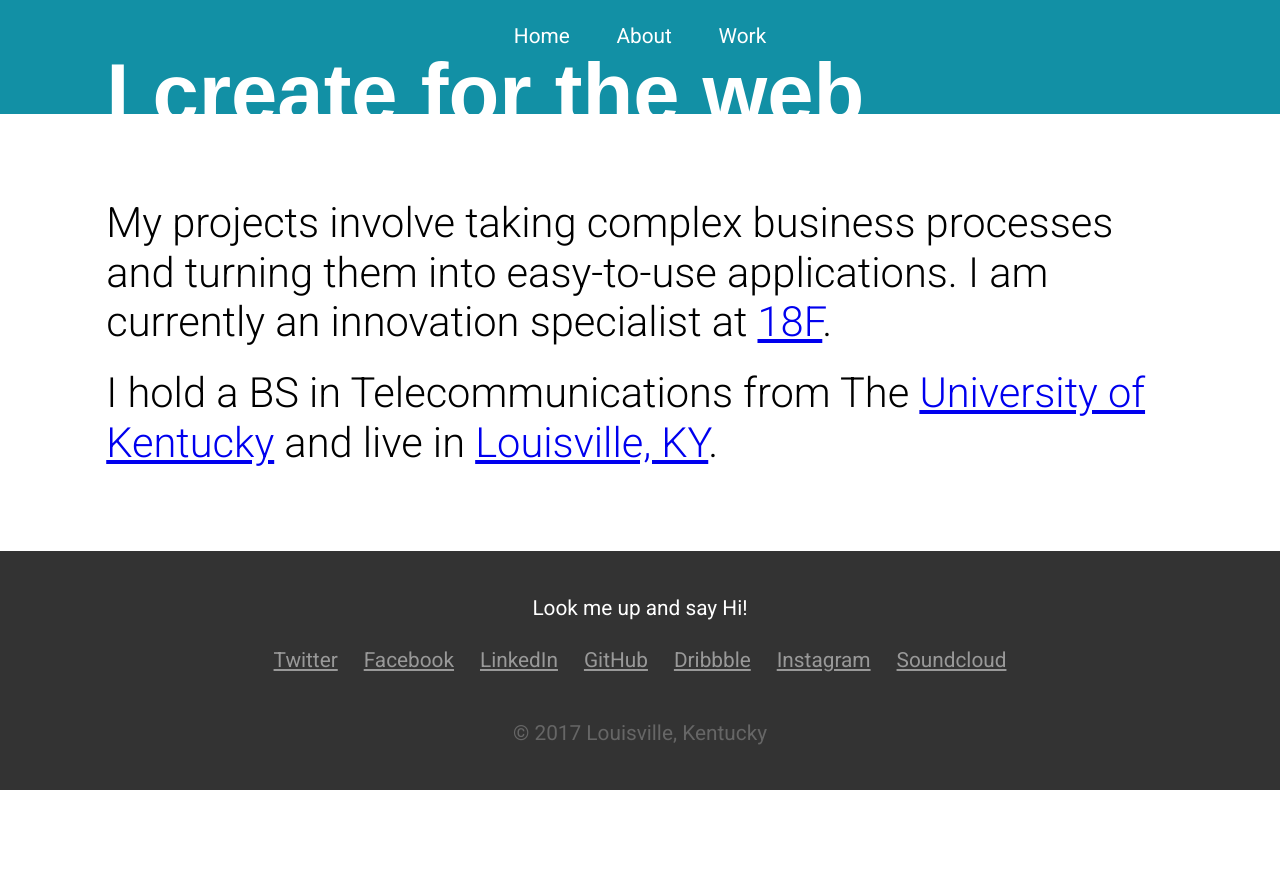
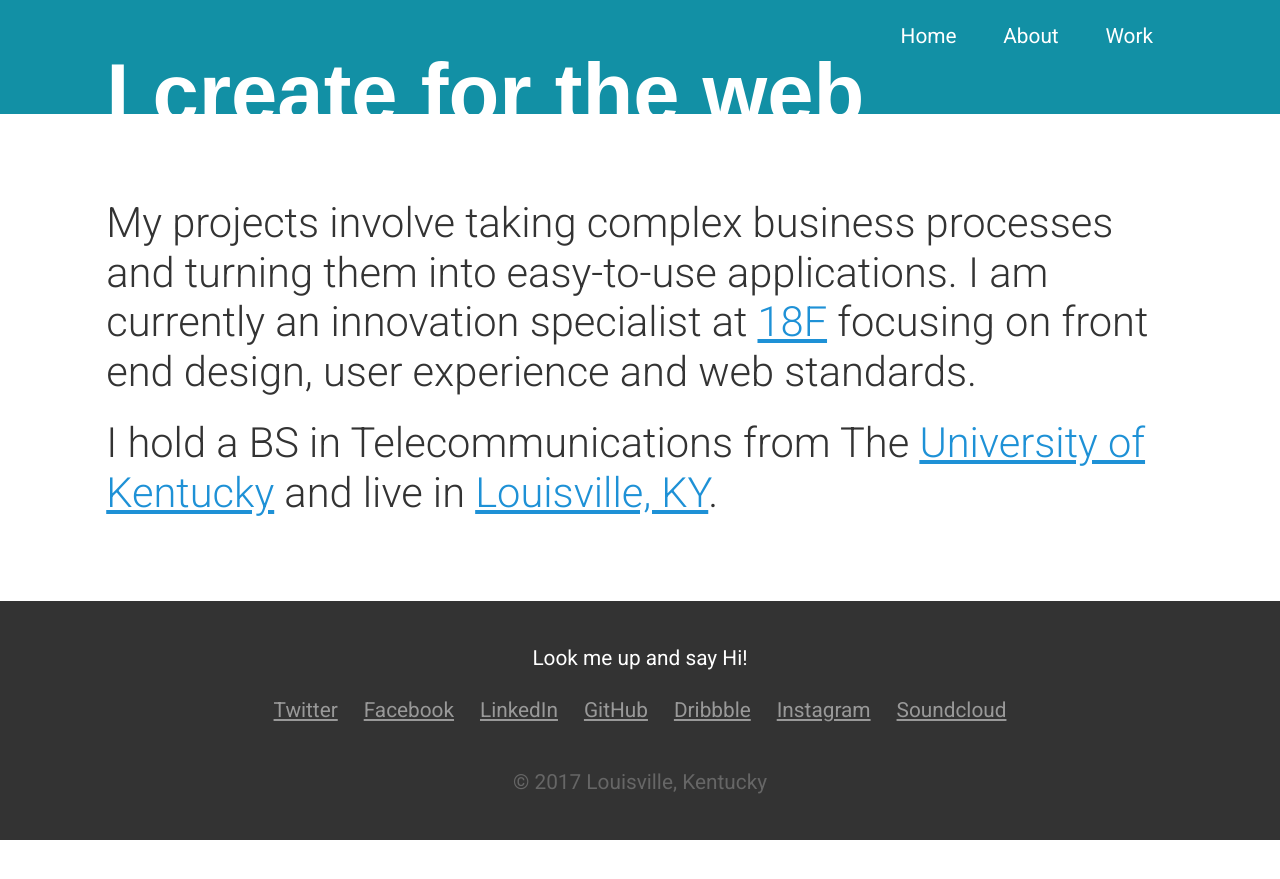
Before and after one commit to line47/line47.github.io, a Jekyll site: the page built from index.html, in a window 1280 px wide. Shown: the top 879 px of the page. Built offline with Jekyll 4.4.1, drawn with Linux system fonts in a browser that asks for light colours.

Commit message:
style updates

```diff
--- a/_sass/base.scss
+++ b/_sass/base.scss
@@ -26,6 +26,10 @@ html {
   font-family: 'Roboto', sans-serif;
   font-size: 1.3rem;
   font-weight: 400;
+}
+
+body {
+  color: $text-dark;
 }
 
 strong {
@@ -102,6 +106,15 @@ li {
   margin-bottom: $grid-1;
 }
 
+a,
+a:active {
+  color: #1E91D6;
+
+  a:hover {
+    text-decoration: none;
+  }
+}
+
 .page-header {
   background: $topnav-bg;
   padding: 0 8.3%;
@@ -161,7 +174,7 @@ li {
 
 .top-nav {
   background: $topnav-bg;
-  text-align: center;
+  text-align: right;
 
   ul {
     margin: 0;
--- a/index.html
+++ b/index.html
@@ -4,9 +4,14 @@ title: I create for the web
 ---
 
 <p class="lead">
-    My projects involve taking complex business processes and turning them into easy-to-use applications. I am currently an innovation specialist at <a href="https://18f.gsa.gov">18F</a>.
+    My projects involve taking complex business processes and turning them into
+    easy-to-use applications. I am currently an innovation specialist at
+    <a href="https://18f.gsa.gov">18F</a> focusing on front end design, user
+    experience and web standards.
 </p>
 
 <p class="lead">
-    I hold a BS in Telecommunications from The <a href="http://www.uky.edu/">University of Kentucky</a> and live in <a href="https://louisvilleky.gov">Louisville, KY</a>.
+    I hold a BS in Telecommunications from The
+    <a href="http://www.uky.edu/">University of Kentucky</a> and live in
+    <a href="https://louisvilleky.gov">Louisville, KY</a>.
 </p>
```
